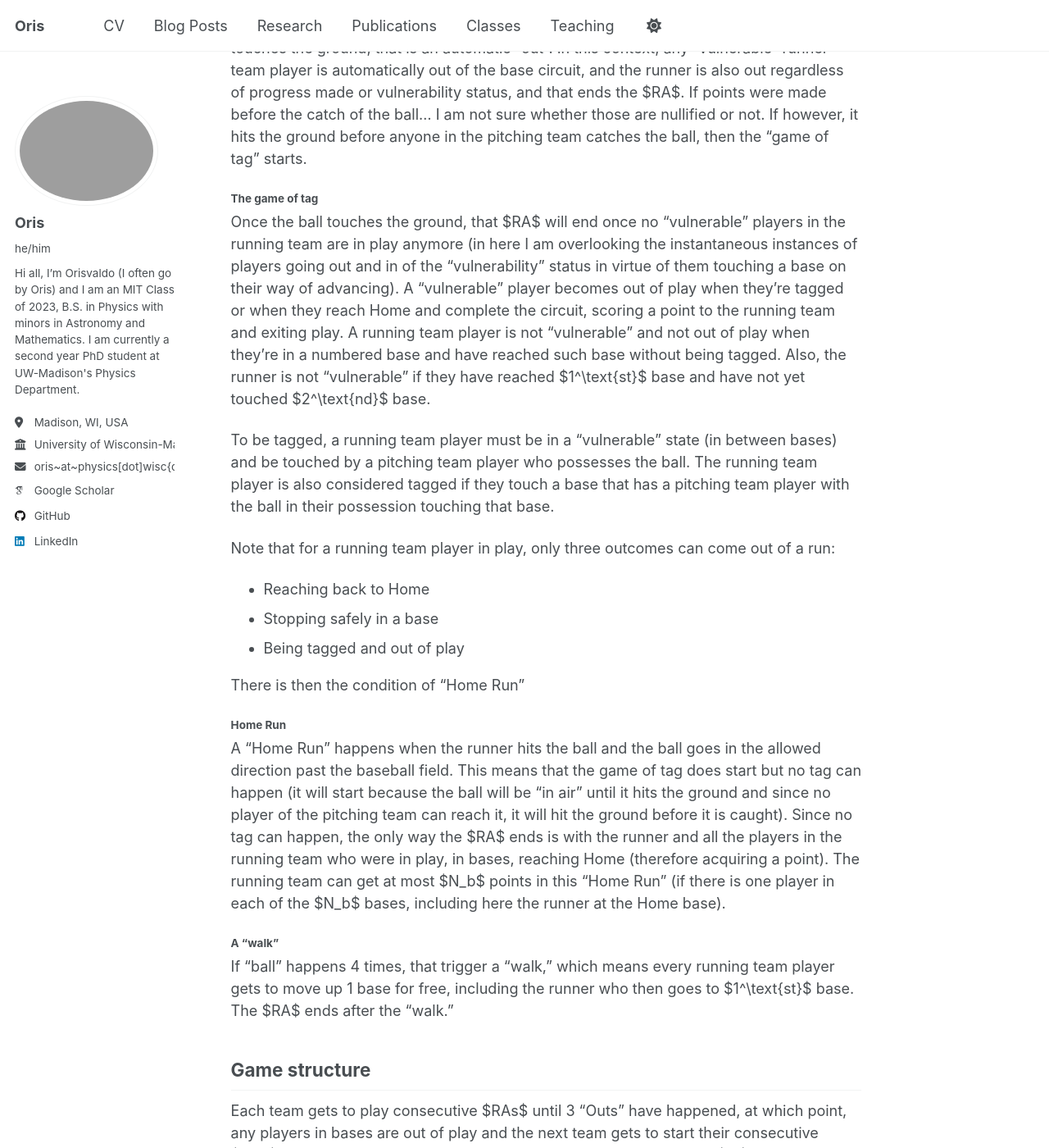
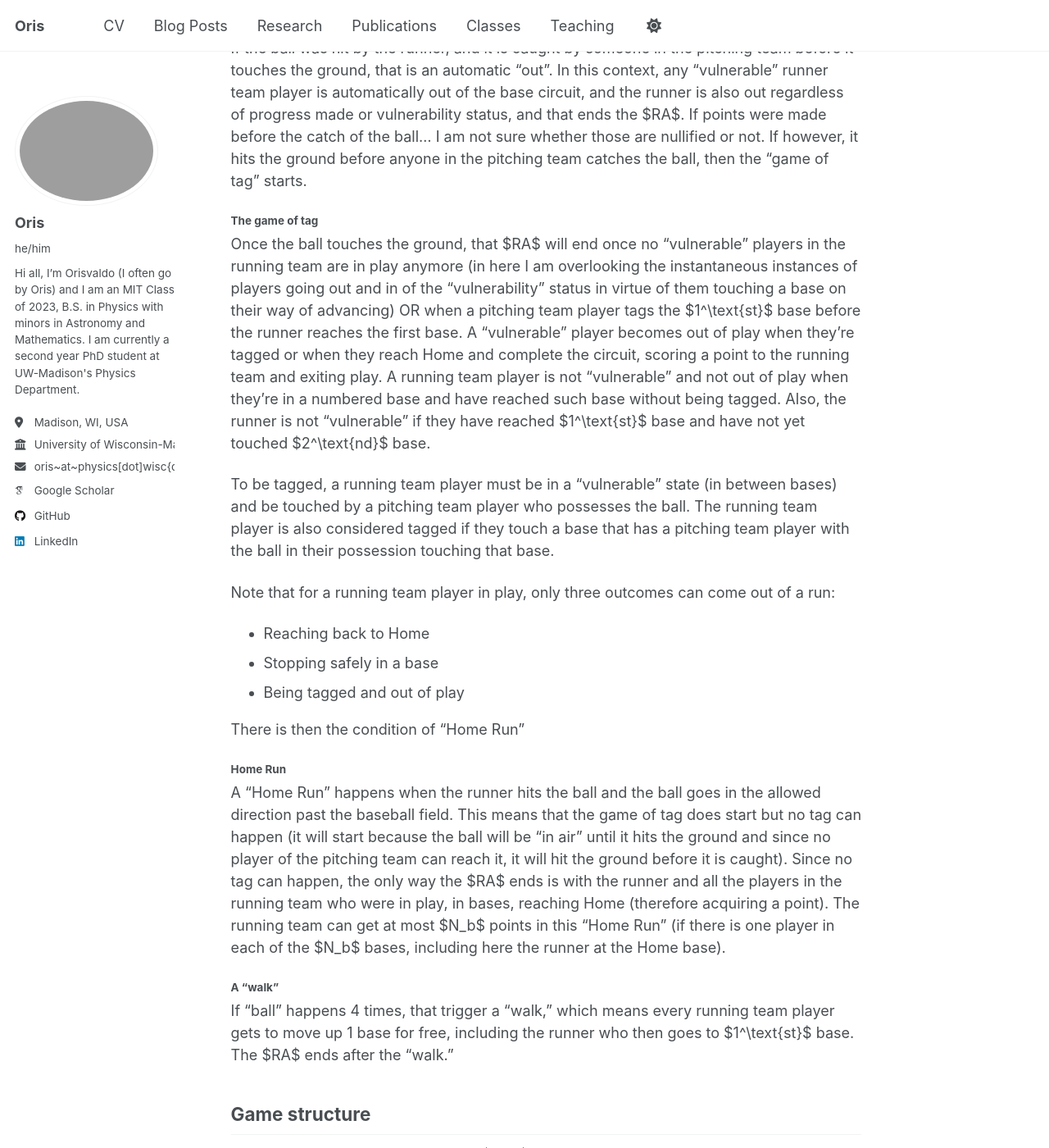
Before and after one commit to wax-ladrian/wax-ladrian.github.io, a Jekyll site: the page built from _posts/2199-01-01-baseball.md, in a window 1280 px wide and 1400 px high, scrolled down 2574 px. Shown: the whole window at 82% size. Built offline with Jekyll 4.4.1, drawn with Linux system fonts in a browser that asks for light colours; some web fonts are replaced; a script that is not in the unit is left out; some of the changed text lies outside the part shown.

Commit message:
small corrections to the description

```diff
--- a/_posts/2199-01-01-baseball.md
+++ b/_posts/2199-01-01-baseball.md
@@ -34,7 +34,7 @@ The running team elects one member as the runner (the "how" of that decision, or
 The pitching team elects one member to be the pitcher, and one member to be the catcher (as well, unclear how the elect decision is done). The pitcher positions themselves at the pitching spot, some distance from the catcher. The catcher and the runner position themselves at the Home, which is one of $N_b$ special places which I will call the bases (so far I have only seen $N_b = 4$ : Home, $1^\text{st}$ base, $2^\text{nd}$ base and $3^\text{rd}$ base). The pitcher will then throw the ball. The runner is positioned such that they can hit the ball with their bat if the ball flies to the catcher. Once the pitcher throws the ball, one out of 4 things can happen:
 ### A "strike"
 
-A "strike" happens when the runners swing the bat past a certain swinging angle and does not hit the ball thrown to the catcher. Usually the catcher catches the ball.
+A "strike" happens when the runner swings the bat past a certain swinging angle and does not hit the ball thrown to the catcher. Usually the catcher catches the ball. If the runner does not swing, but the ball goes through the box, it is also a "strike."
 
 Three strikes means an "out" and the $RA$ ends.
 ### A "ball"
@@ -55,7 +55,7 @@ If the ball was hit by the runner, and it is caught by someone in the pitching t
 
 #### The game of tag
 
-Once the ball touches the ground, that $RA$ will end once no "vulnerable" players in the running team are in play anymore (in here I am overlooking the instantaneous instances of players going out and in of the "vulnerability" status in virtue of them touching a base on their way of advancing). A "vulnerable" player becomes out of play when they're tagged or when they reach Home and complete the circuit, scoring a point to the running team and exiting play. A running team player is not "vulnerable" and not out of play when they're in a numbered base and have reached such base without being tagged. Also, the runner is not "vulnerable" if they have reached $1^\text{st}$ base and have not yet touched $2^\text{nd}$ base.
+Once the ball touches the ground, that $RA$ will end once no "vulnerable" players in the running team are in play anymore (in here I am overlooking the instantaneous instances of players going out and in of the "vulnerability" status in virtue of them touching a base on their way of advancing) OR when a pitching team player tags the $1^\text{st}$ base before the runner reaches the first base. A "vulnerable" player becomes out of play when they're tagged or when they reach Home and complete the circuit, scoring a point to the running team and exiting play. A running team player is not "vulnerable" and not out of play when they're in a numbered base and have reached such base without being tagged. Also, the runner is not "vulnerable" if they have reached $1^\text{st}$ base and have not yet touched $2^\text{nd}$ base.
 
 To be tagged, a running team player must be in a "vulnerable" state (in between bases) and be touched by a pitching team player who possesses the ball. The running team player is also considered tagged if they touch a base that has a pitching team player with the ball in their possession touching that base.
 
```
Also changed, not shown: other parts of _posts/2199-01-01-baseball.md (+1 -1 lines).
